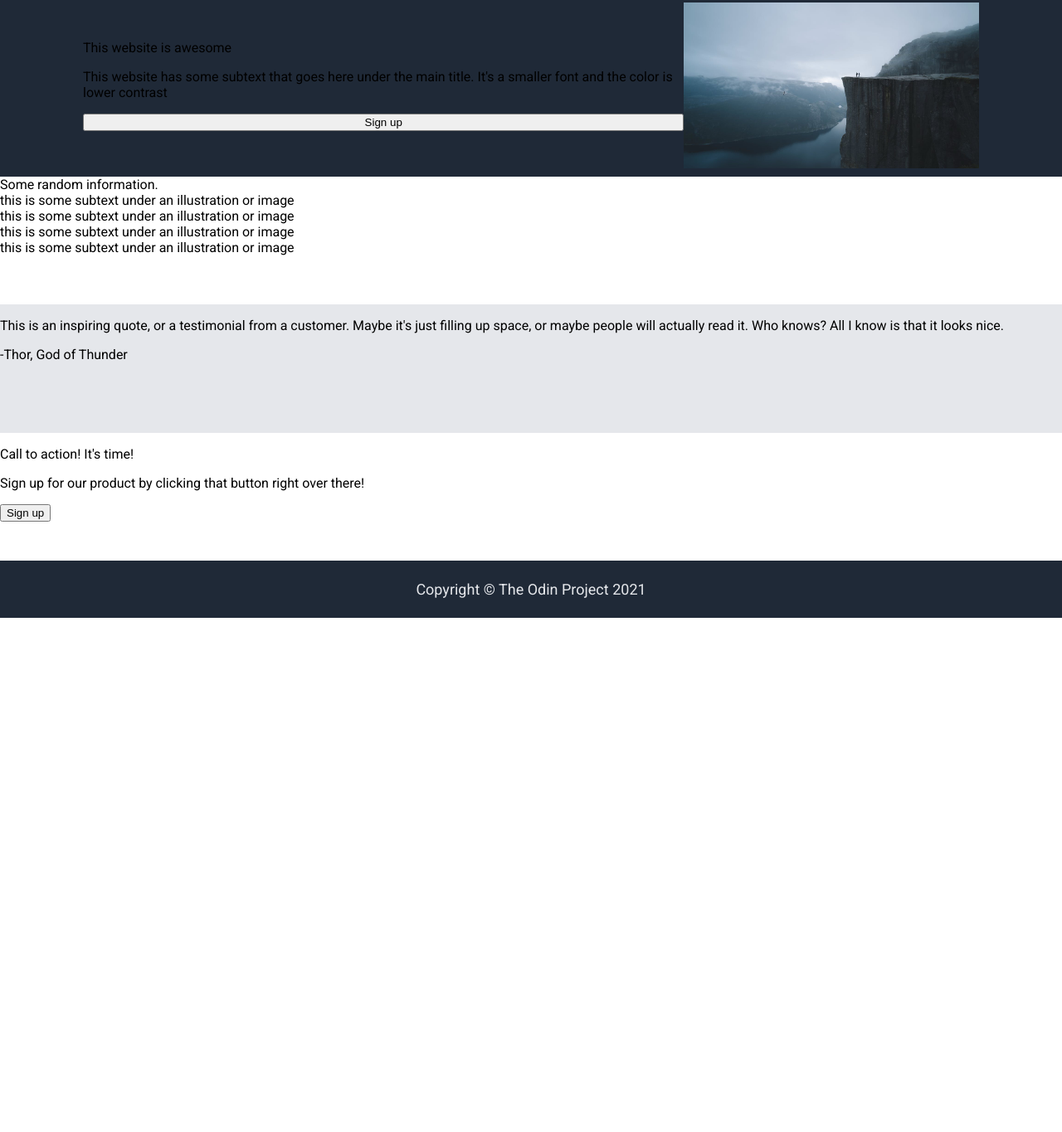
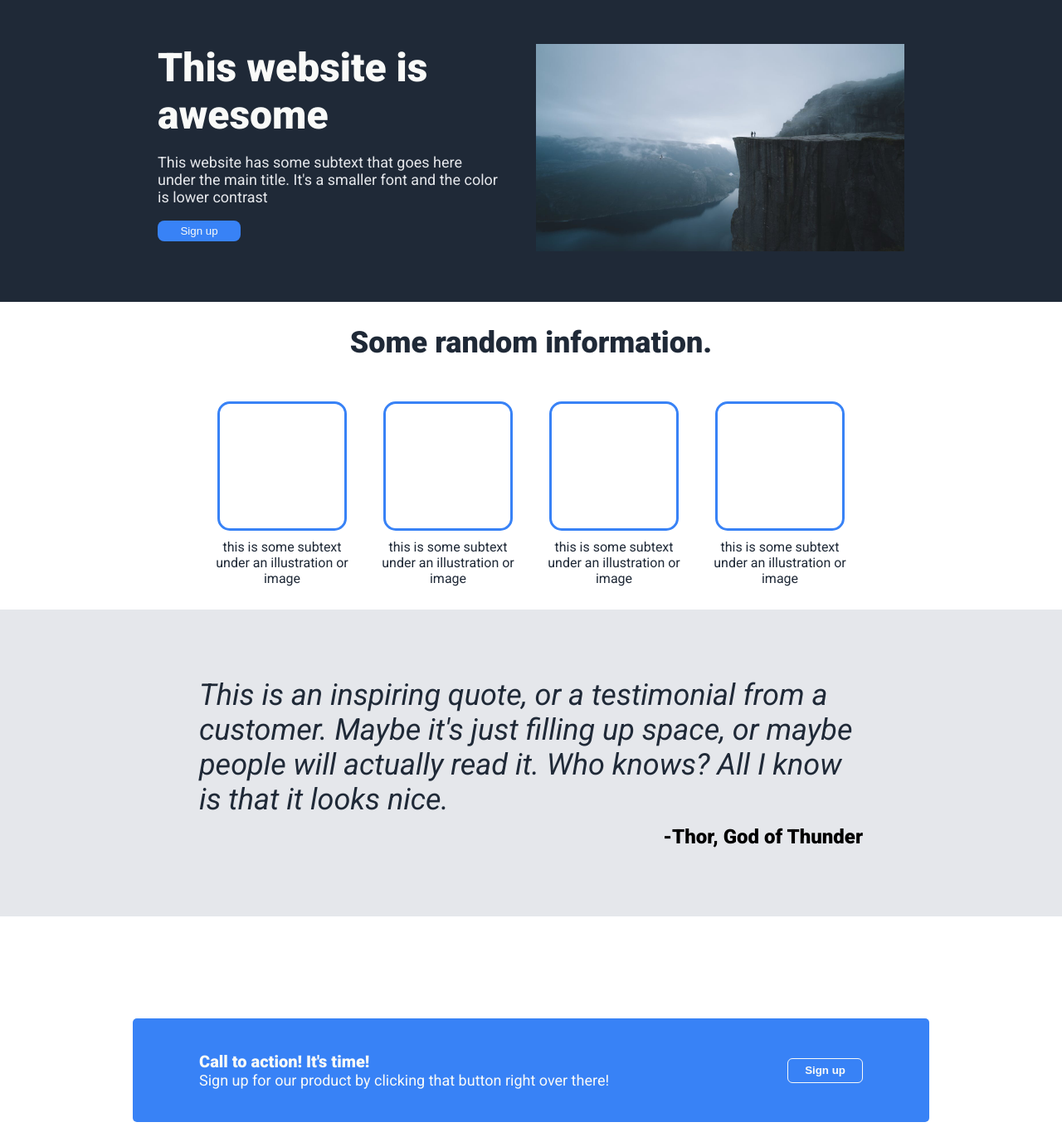
Before and after one commit to austinkludass/odin-landingpage, a plain HTML site: page index.html in a window 1280 px wide. Shown: the part 55-1420 px from the top of the page at 83% size. Before the commit the page ends 800 px from the top, so only its background shows below. Drawn offline with Linux system fonts and the light colour scheme.

Commit message:
Completed all sections of landing page
Styling and information added

```diff
--- a/index.html
+++ b/index.html
@@ -18,32 +18,50 @@
     </div>
     <div class="content">
         <div class="hero">
-            <div class="heroinfo">
-                <div class="heroheader">This website is awesome</div>
-                <p>This website has some subtext that goes here under the main title. It's a smaller font and the color is lower contrast</p>
-                <button>Sign up</button>
+            <div class="herocontainer">
+                <div class="heroinfo">
+                    <div class="heroheader">This website is awesome</div>
+                    <p class="heroparagraph">This website has some subtext that goes here under the main title. It's a smaller font and the color is lower contrast</p>
+                    <button class="herobutton">Sign up</button>
+                </div>
+                <img src="./images/heroimg.jpg" width="500" height="250" alt="Cool hero picture" />
             </div>
-            <img src="./images/heroimg.jpg" width="400" height="200" alt="Cool hero picture" />
         </div>
         <div class="info">
-            <div>Some random information.</div>
-            <div class="placeholder"></div>
-            <div class="infotxt">this is some subtext under an illustration or image</div>
-            <div class="placeholder"></div>
-            <div class="infotxt">this is some subtext under an illustration or image</div>
-            <div class="placeholder"></div>
-            <div class="infotxt">this is some subtext under an illustration or image</div>
-            <div class="placeholder"></div>
-            <div class="infotxt">this is some subtext under an illustration or image</div>
+            <div class="infoheader">Some random information.</div>
+            <div class="infocontainer">
+                <div class="infocard">
+                    <div class="placeholder"></div>
+                    <div class="infotxt">this is some subtext under an illustration or image</div>
+                </div>
+                <div class="infocard">
+                    <div class="placeholder"></div>
+                    <div class="infotxt">this is some subtext under an illustration or image</div>
+                </div>
+                <div class="infocard">
+                    <div class="placeholder"></div>
+                    <div class="infotxt">this is some subtext under an illustration or image</div>
+                </div>
+                <div class="infocard">
+                    <div class="placeholder"></div>
+                    <div class="infotxt">this is some subtext under an illustration or image</div>
+                </div>
+            </div>
         </div>
         <div class="quote">
-            <p>This is an inspiring quote, or a testimonial from a customer. Maybe it's just filling up space, or maybe people will actually read it. Who knows? All I know is that it looks nice.</p>
-            <p>-Thor, God of Thunder</p>
+            <div class="quotecontainer">
+                <div class="quotetxt">This is an inspiring quote, or a testimonial from a customer. Maybe it's just filling up space, or maybe people will actually read it. Who knows? All I know is that it looks nice.</div>
+                <div class="quotefrom">-Thor, God of Thunder</div>
+            </div>
         </div>
         <div class="signup">
-            <p>Call to action! It's time!</p>
-            <p>Sign up for our product by clicking that button right over there!</p>
-            <button>Sign up</button>
+            <div class="signupcontainer">
+                <div class="signuptxt">
+                    <div class="signupheader">Call to action! It's time!</div>
+                    <div class="signupinfo">Sign up for our product by clicking that button right over there!</div>
+                </div>
+                <button class="signupbtn">Sign up</button>
+            </div>
         </div>
     </div>
     <div class="footer">
--- a/style.css
+++ b/style.css
@@ -5,7 +5,7 @@ html {
 }
 
 body {
-    height: 100vh;
+    height: 200vh;
     display: flex;
     flex-direction: column;
     margin: 0;
@@ -33,9 +33,10 @@ ul {
     margin: 0;
 }
 
-a {
+a, .heroparagraph {
     text-decoration: none;
     color: #E5E7EB;
+    font-size: 18px;
 }
 
 .hero {
@@ -45,7 +46,12 @@ a {
     justify-content: center;
     align-items: center;
     background-color: #1f2937;
-    padding: 10px 100px;
+}
+
+.herocontainer {
+    display: flex;
+    max-width: 900px;
+    gap: 40px;
 }
 
 .heroinfo {
@@ -53,20 +59,137 @@ a {
     flex-direction: column;
 }
 
+.heroheader {
+    font-size: 48px;
+    color: #F9FAF8;
+    font-weight: 900;
+}
+
+.herobutton {
+    padding: 5px 15px;
+    margin: 0;
+    border: none;
+    background-color: #3882F6;
+    color: #F9FAF8;
+    width: 100px;
+    border-radius: 8px;
+}
+
 .info {
     flex: 1;
+    display: flex;
+    flex-direction: column;
+    justify-content: center;
+    align-items: center;
+    gap: 50px;
     height: 25vh;
+}
+
+.infoheader {
+    font-size: 36px;
+    color: #1F2937;
+    font-weight: 900;
+    text-align: center;
+}
+
+.infocontainer {
+    display: flex;
+    justify-content: center;
+    gap: 40px;
+}
+
+.infocard {
+    display: flex;
+    width: 160px;
+    text-align: center;
+    flex-direction: column;
+    justify-content: center;
+    align-items: center;
+    gap: 10px;
+}
+
+.infotxt {
+    color: #1F2937;
+}
+
+.placeholder {
+    border: 3px solid #3882F6;
+    border-radius: 15px;
+    width: 150px;
+    height: 150px;
 }
 
 .quote {
     flex: 1;
+    display: flex;
     height: 25vh;
     background-color: #E5E7EB;
+    justify-content: center;
+    align-items: center;
+}
+
+.quotecontainer {
+    max-width: 800px;
+    display: flex;
+    flex-direction: column;
+    gap: 10px;
+}
+
+.quotetxt {
+    font-size: 36px;
+    font-style: italic;
+    color: #1F2937;
+}
+
+.quotefrom {
+    align-self: flex-end;
+    font-weight: 900;
+    font-size: 24px;
 }
 
 .signup {
     flex: 1;
     height: 25vh;
+    display: flex;
+    justify-content: center;
+    align-items: center;
+}
+
+.signupcontainer {
+    background-color: #3882F6;
+    border-radius: 5px;
+    width: 800px;
+    display: flex;
+    padding: 40px 80px;
+    justify-content: space-between;
+    align-items: center;
+}
+
+.signuptxt {
+    display: flex;
+    flex-direction: column;
+}
+
+.signupheader {
+    font-size: 20px;
+    color: #F9FAF8;
+    font-weight: 900;
+}
+
+.signupinfo {
+    font-size: 18px;
+    color: #F9FAF8;
+}
+
+.signupbtn {
+    background-color: transparent;
+    border: 1px solid #F9FAF8;
+    border-radius: 6px;
+    color: #F9FAF8;
+    padding: 2px 20px;
+    margin: 0;
+    height: 30px;
+    font-weight: 900;
 }
 
 .content {
```
